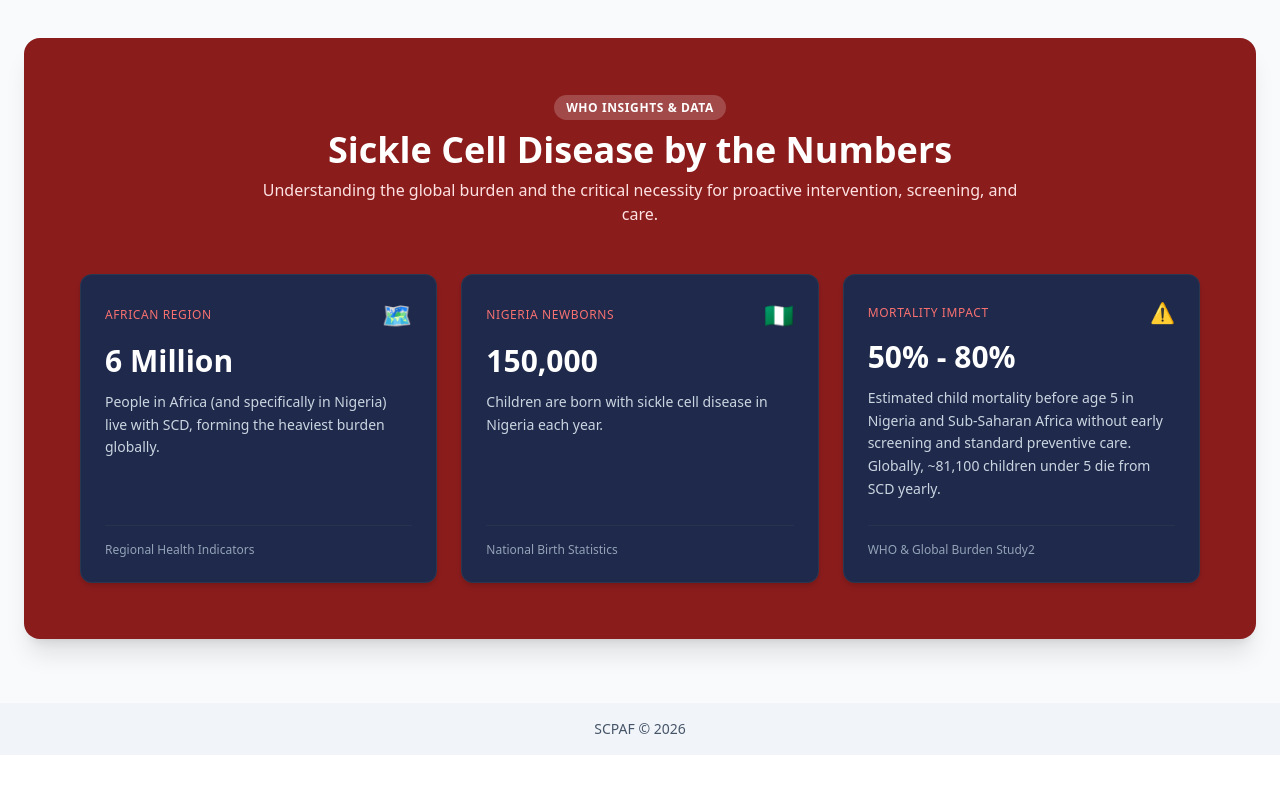
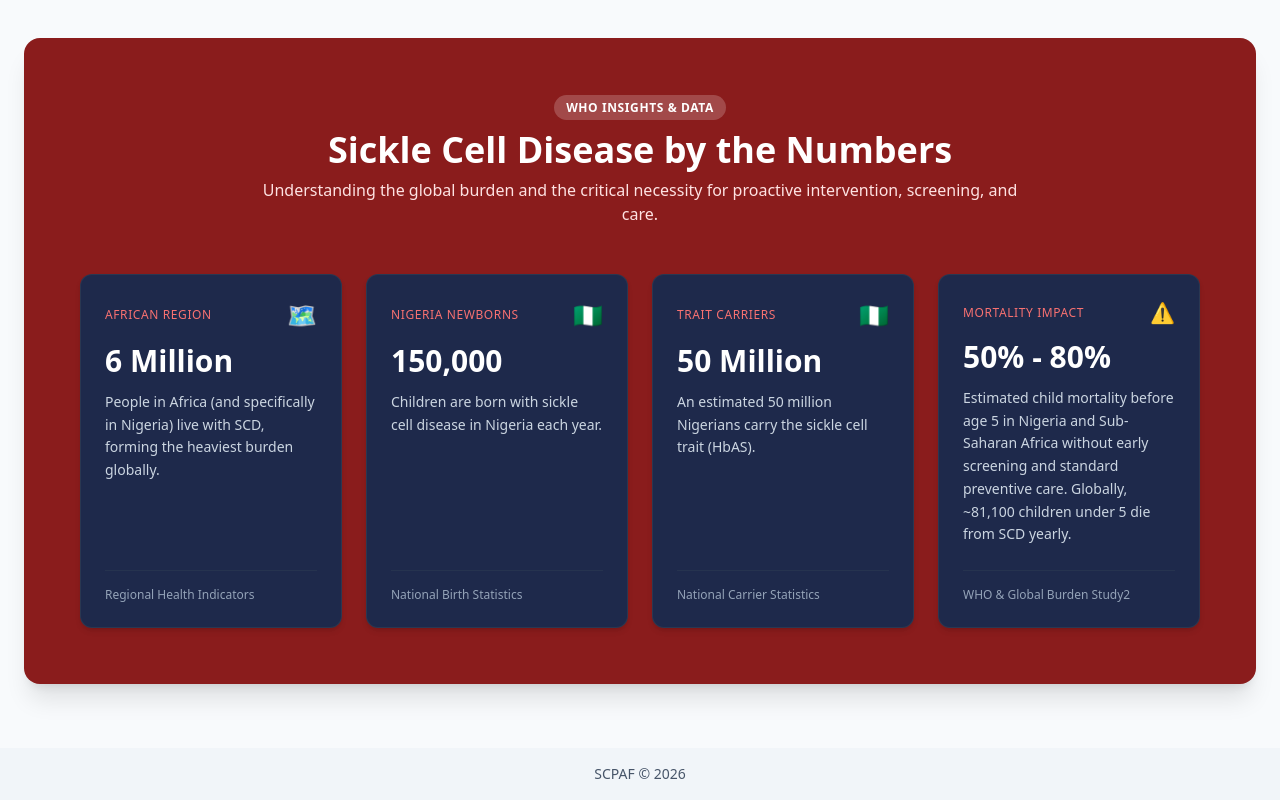
Before and after one commit to AdoleNG/scpaf, a React (Vite) app: page / in a window 1280 px wide. Shown: the part 1456-2256 px from the top of the page. Before the commit the page ends 2211 px from the top, so only its background shows below. Built offline with nearby package versions, Linux system fonts and the light colour scheme; no server answers.

Commit message:
added card4

```diff
--- a/src/pages/Home.jsx
+++ b/src/pages/Home.jsx
@@ -17,7 +17,7 @@ export default function Home() {
         <div className="absolute top-0 left-0 h-full flex items-center">
           <div className="bg-[#1E2248]/90 text-white p-10 rounded-xl shadow-xl max-w-md ml-10">
             <h2 className="text-3xl font-bold flex items-center gap-3">
-              <span className="text-red-400">❤️</span> Serving with Care and Compassion
+              Serving with Care and Compassion
             </h2>
 
             <p className="mt-4 text-lg leading-relaxed text-gray-200">
@@ -141,7 +141,7 @@ export default function Home() {
         </div>
       </section>
 
-      {/* GLOBAL & REGIONAL STATISTICS SECTION (Using inline style matching the exact red background of the "What is Sickle Cell Disease?" card overlay: #8A1C1C) */}
+      {/* GLOBAL & REGIONAL STATISTICS SECTION */}
       <section className="text-white rounded-2xl p-8 md:p-14 shadow-xl" style={{ backgroundColor: "#8A1C1C" }}>
         <div className="text-center max-w-3xl mx-auto mb-12">
           <span className="bg-white/20 text-white text-xs font-semibold px-3 py-1 rounded-full uppercase tracking-wider">
@@ -155,7 +155,7 @@ export default function Home() {
           </p>
         </div>
 
-        <div className="grid grid-cols-1 md:grid-cols-3 gap-6">
+        <div className="grid grid-cols-1 md:grid-cols-2 lg:grid-cols-4 gap-6">
 
           {/* Card 1: Africa & Nigeria Burden */}
           <div className="bg-[#1E294B] border border-slate-700/60 rounded-xl p-6 flex flex-col justify-between shadow-md">
@@ -191,7 +191,24 @@ export default function Home() {
             </div>
           </div>
 
-          {/* Card 3: Mortality & Critical Care Gap */}
+          {/* Card 3: Nigerian Trait Carriers (New Card) */}
+          <div className="bg-[#1E294B] border border-slate-700/60 rounded-xl p-6 flex flex-col justify-between shadow-md">
+            <div>
+              <div className="flex items-center justify-between mb-3">
+                <span className="text-xs uppercase tracking-wider font-medium text-red-400">Trait Carriers</span>
+                <span className="text-2xl" role="img" aria-label="Nigeria Map Flag">🇳🇬</span>
+              </div>
+              <h3 className="text-3xl font-extrabold text-white mb-3">50 Million</h3>
+              <p className="text-slate-300 text-sm leading-relaxed">
+                An estimated 50 million Nigerians carry the sickle cell trait (HbAS).
+              </p>
+            </div>
+            <div className="mt-6 pt-4 border-t border-slate-700/40 text-xs text-slate-400">
+              National Carrier Statistics
+            </div>
+          </div>
+
+          {/* Card 4: Mortality & Critical Care Gap */}
           <div className="bg-[#1E294B] border border-slate-700/60 rounded-xl p-6 flex flex-col justify-between shadow-md">
             <div>
               <div className="flex items-center justify-between mb-3">
```
